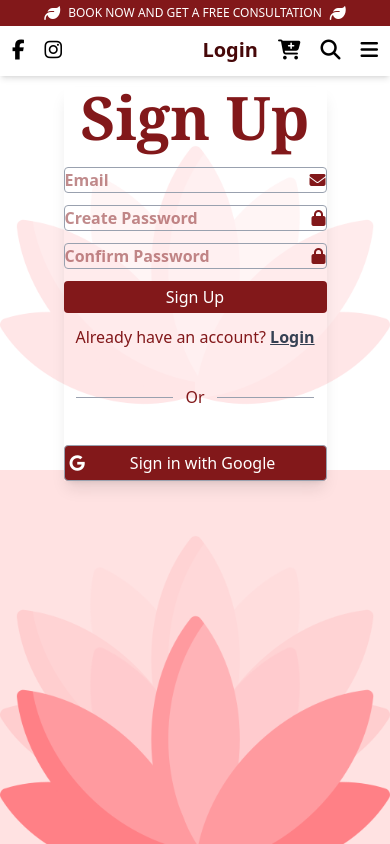
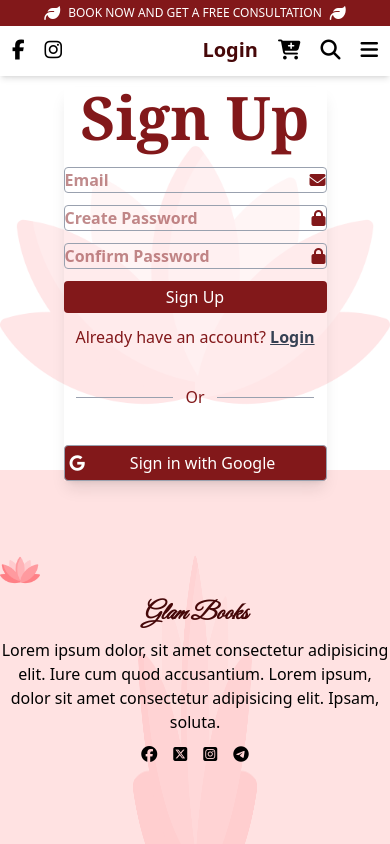
Before and after one commit to samriti1010/glam-book, a React (Vite) app: page /signup in a window 390 px wide. Built offline with nearby package versions, Linux system fonts and the light colour scheme.

Commit message:
change in footer file

```diff
--- a/src/Components/Footer/Footer.jsx
+++ b/src/Components/Footer/Footer.jsx
@@ -3,13 +3,13 @@ import lotus from '../../assets/lotus.png'
 
 function Footer() {
   return (
-    <div className='w-full bg-red-100'>
+    <div className='w-full h-auto bg-red-100'>
         <div className='flex justify-center relative'>
-            <img className='md:w-[32vw] md:h-[60vh] opacity-20 'src={lotus} />
+            <img className='w-[32vw] h-[60vh] opacity-20 'src={lotus} />
 
             <div className='md:w-1/3 absolute text-center space-y-2 top-20'>
-                <div className='flex flex-wrap justify-center'>
-                 <img src={lotus} className='md:w-[40px] md:h-[40px]'/>
+                <div className='md:flex flex-wrap justify-center'>
+                 <img src={lotus} className='w-[40px] h-[40px]'/>
                 </div>
                 <p style={{fontFamily: "Great Vibes"}} className='text-2xl text-red-950 italic font-serif font-semibold'>Glam Books</p>
                 <p>Lorem ipsum dolor, sit amet consectetur adipisicing elit.
```
